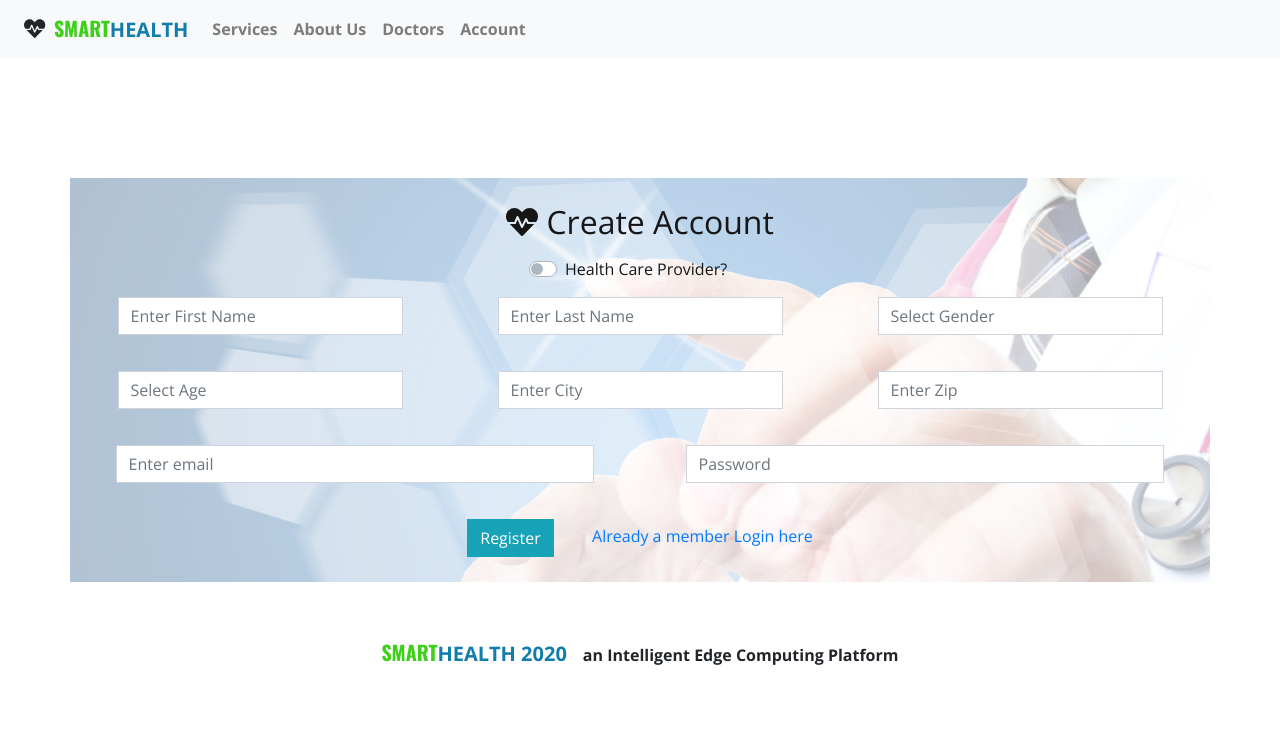
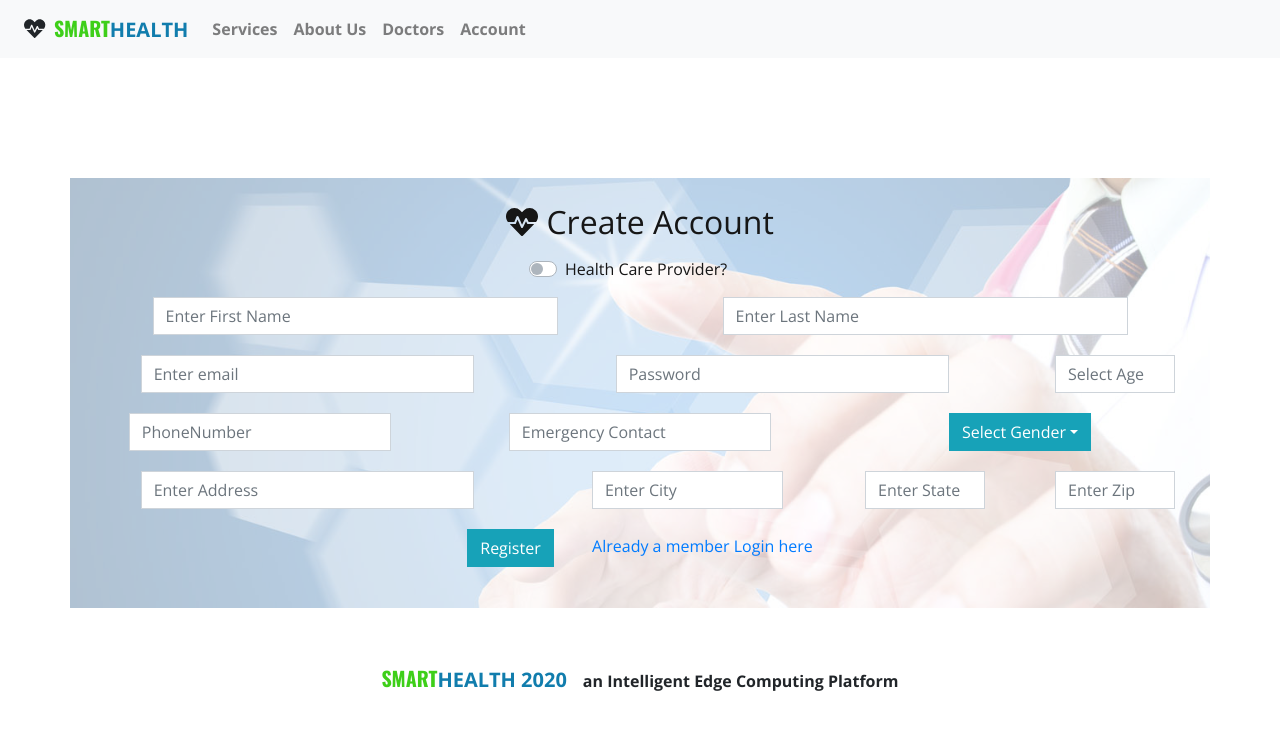
Before and after one commit to Karthika-Arumugam/smartHealth, a React (Create React App) app in the folder frontend/: page /signup in a window 1280 px wide. Shown: the top 730 px of the page. Built offline with nearby package versions, Linux system fonts and the light colour scheme.

Commit message:
Patient signup integration

```diff
--- a/frontend/src/components/Signup/Signup.js
+++ b/frontend/src/components/Signup/Signup.js
@@ -1,5 +1,5 @@
 import React, { Component } from 'react';
-import { Form, Button, Container, Row } from 'react-bootstrap';
+import { Form, Button, Container, Row, Col, DropdownButton, Dropdown } from 'react-bootstrap';
 import { faHeartbeat } from "@fortawesome/free-solid-svg-icons";
 import { FontAwesomeIcon } from "@fortawesome/react-fontawesome";
 import { Link } from 'react-router-dom';
@@ -11,8 +11,21 @@ class Signup extends Component {
     constructor(props) {
         super(props);
         this.state = {
-            isHealthCareProvider: false
+            isHealthCareProvider: false,
+            message: ''
         };
+        this.firstnameRef = React.createRef();
+        this.lastnameRef = React.createRef();
+        this.emailRef = React.createRef();
+        this.passwordRef = React.createRef();
+        this.phoneRef = React.createRef();
+        this.ageRef = React.createRef();
+        this.addRef = React.createRef();
+        this.cityRef = React.createRef();
+        this.stateRef = React.createRef();
+        this.zipRef = React.createRef();
+        this.emerRef = React.createRef();
+        this.genderRef = React.createRef();
     }
 
     onClickHealthCareProviderCheckbox() {
@@ -21,10 +34,54 @@ class Signup extends Component {
         });
     }
 
+    onSubmit = async e => {
+        e.preventDefault();
+        const person = {
+            firstName: this.firstnameRef.current.value,
+            lastName: this.lastnameRef.current.value,
+            emailId: this.emailRef.current.value,
+            password: this.passwordRef.current.value,
+            userGroup: this.state.isHealthCareProvider === true ? 'Healthcare' : 'Patient',
+            phone: this.phoneRef.current.value,
+            age: this.ageRef.current.value,
+            emergencyContact: this.emerRef.current.value,
+            address: this.addRef.current.value,
+            city: this.cityRef.current.value,
+            state: this.stateRef.current.value,
+            zip: this.zipRef.current.value,
+            genderRef: this.genderRef.current.value
+
+        };
+        const sleep = msec => new Promise(r => setTimeout(r, msec));
+        try {
+            const response = await fetch('/api/v1/users/signup', {
+                method: 'post',
+                mode: "cors",
+                redirect: 'follow',
+                headers: {
+                    'content-type': 'application/json'
+                },
+                body: JSON.stringify(person)
+            });
+            const body = await response.json();
+            console.log(body);
+            await sleep(2000);
+            // this.props.toggleSpinner();
+            if (response.status === 201) {
+                console.log('calling redux signup');
+                // this.props.signup(person.email);
+            }
+            this.setState({ message: response.status === 201 ? 'account created successfully! please login to continue...' : body.message });
+        } catch (e) {
+            await sleep(2000);
+            this.setState({ message: e.message || e });
+        }
+    };
+
     render() {
         return (
-            <Container className="parlex-back-signup"  >
-                <h2 ><FontAwesomeIcon icon={faHeartbeat} size="1x" />  Create Account</h2>
+            <Container className="parlex-back-signup">
+                <h2><FontAwesomeIcon icon={faHeartbeat} size="1x" />  Create Account</h2>
                 <Row style={{ width: "20%", margin: "0 auto", marginTop: "2vh", marginBottom: "2vh" }}>
                     <Form.Check
                         type="switch"
@@ -34,40 +91,61 @@ class Signup extends Component {
                         onClick={this.onClickHealthCareProviderCheckbox.bind(this)}
                     />
                 </Row>
-                <Form >
+                <Form onSubmit={this.onSubmit.bind(this)}>
                     <Row>
-                        <Form.Group style={{ width: "25%" }} controlId="formGroupFname" >
-                            <Form.Control type="text" placeholder="Enter First Name" autofocus required />
-                        </Form.Group>
-                        <Form.Group style={{ width: "25%" }} controlId="formGroupLname" >
-                            <Form.Control type="text" placeholder="Enter Last Name" required />
-                        </Form.Group>
-                        <Form.Group style={{ width: "25%" }} controlId="formGroupGender" >
-                            <Form.Control type="text" placeholder="Select Gender" required />
-                        </Form.Group>
+                        <Col><Form.Group>
+                            <Form.Control ref={this.firstnameRef} type="text" placeholder="Enter First Name" autofocus required />
+                        </Form.Group></Col>
+                        <Col><Form.Group>
+                            <Form.Control ref={this.lastnameRef} type="text" placeholder="Enter Last Name" required />
+                        </Form.Group></Col>
                     </Row>
                     <Row>
-                        <Form.Group style={{ width: "25%" }} controlId="formGroupAge" >
-                            <Form.Control type="number" min="1" max="150" placeholder="Select Age" required />
-                        </Form.Group>
-                        <Form.Group style={{ width: "25%" }} controlId="formGroupCity" >
-                            <Form.Control type="text" placeholder="Enter City" required />
-                        </Form.Group>
-                        <Form.Group style={{ width: "25%" }} controlId="formGroupZip" >
-                            <Form.Control type="text" inputmode="numeric" pattern="^(?(^00000(|-0000))|(\d{5}(|-\d{4})))$" placeholder="Enter Zip" required />
-                        </Form.Group>
-
+                        <Col md={5}><Form.Group>
+                            <Form.Control ref={this.emailRef} type="email" placeholder="Enter email" />
+                        </Form.Group></Col>
+                        <Col md={5}><Form.Group>
+                            <Form.Control ref={this.passwordRef} type="password" placeholder="Password" />
+                        </Form.Group></Col>
+                        <Col md={2}><Form.Group>
+                            <Form.Control ref={this.ageRef} type="number" min="1" max="150" placeholder="Select Age" required />
+                        </Form.Group></Col>
                     </Row>
                     <Row>
-                        <Form.Group style={{ width: "42%" }} controlId="formGroupEmail" >
-                            <Form.Control type="email" placeholder="Enter email" />
+                        <Col><Form.Group>
+                            <Form.Control ref={this.phoneRef} type="tel" placeholder="PhoneNumber" />
+                        </Form.Group></Col>
+                        <Col><Form.Group>
+                            <Form.Control ref={this.emerRef} type="tel" placeholder="Emergency Contact" required />
                         </Form.Group>
-                        <Form.Group style={{ width: "42%" }} controlId="formGroupPassword">
-                            <Form.Control type="password" placeholder="Password" />
-                        </Form.Group>
+                        </Col>
+                        <Col><Form.Group >
+                            <DropdownButton  title="Select Gender"  variant='info'>
+                                <Form.Control ref={this.genderRef} />
+                                <Dropdown.Item eventKey="1">Male</Dropdown.Item>
+                                <Dropdown.Item eventKey="2">Female</Dropdown.Item>
+                                <Dropdown.Item eventKey="3">Other</Dropdown.Item>
+                            </DropdownButton>
+                        </Form.Group></Col>
                     </Row>
+                    <Row>
+                        <Col md={5}><Form.Group>
+                            <Form.Control ref={this.addRef} type="text" placeholder="Enter Address" required />
+                        </Form.Group></Col>
+                        <Col md={3}><Form.Group>
+                            <Form.Control ref={this.cityRef} type="text" placeholder="Enter City" required />
+                        </Form.Group></Col>
+                        <Col md={2}><Form.Group>
+                            <Form.Control ref={this.stateRef} type="text" placeholder="Enter State" required />
+                        </Form.Group></Col>
+                        <Col md={2}><Form.Group>
+                            <Form.Control ref={this.zipRef} type="text" inputmode="numeric" pattern="^(?(^00000(|-0000))|(\d{5}(|-\d{4})))$" placeholder="Enter Zip" required />
+                        </Form.Group></Col>
+                    </Row>
+
                     <Button variant="info" type="submit" style={{ marginRight: "3vw" }}>Register</Button>
                     <Link to="/login">Already a member Login here</Link>
+                    <pre>{this.state.message}</pre>
                 </Form>
             </Container>
         );
```
